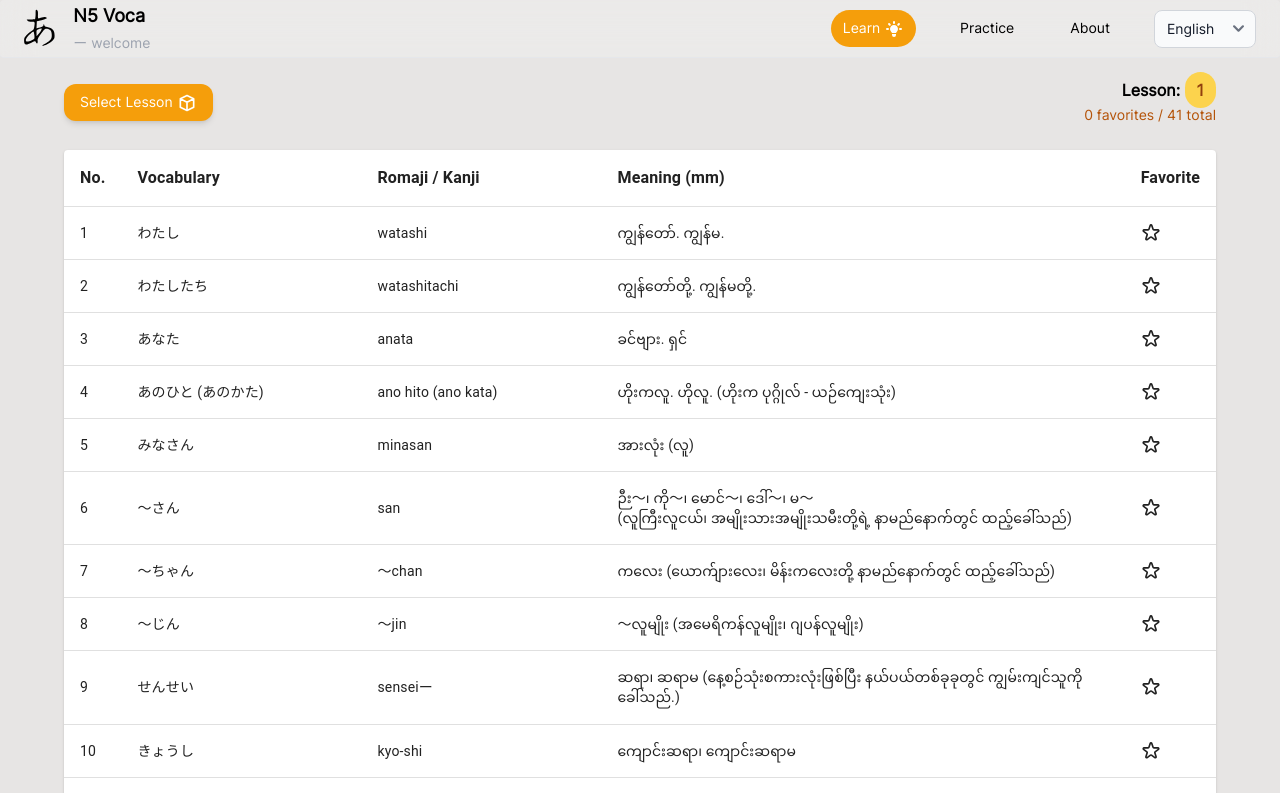
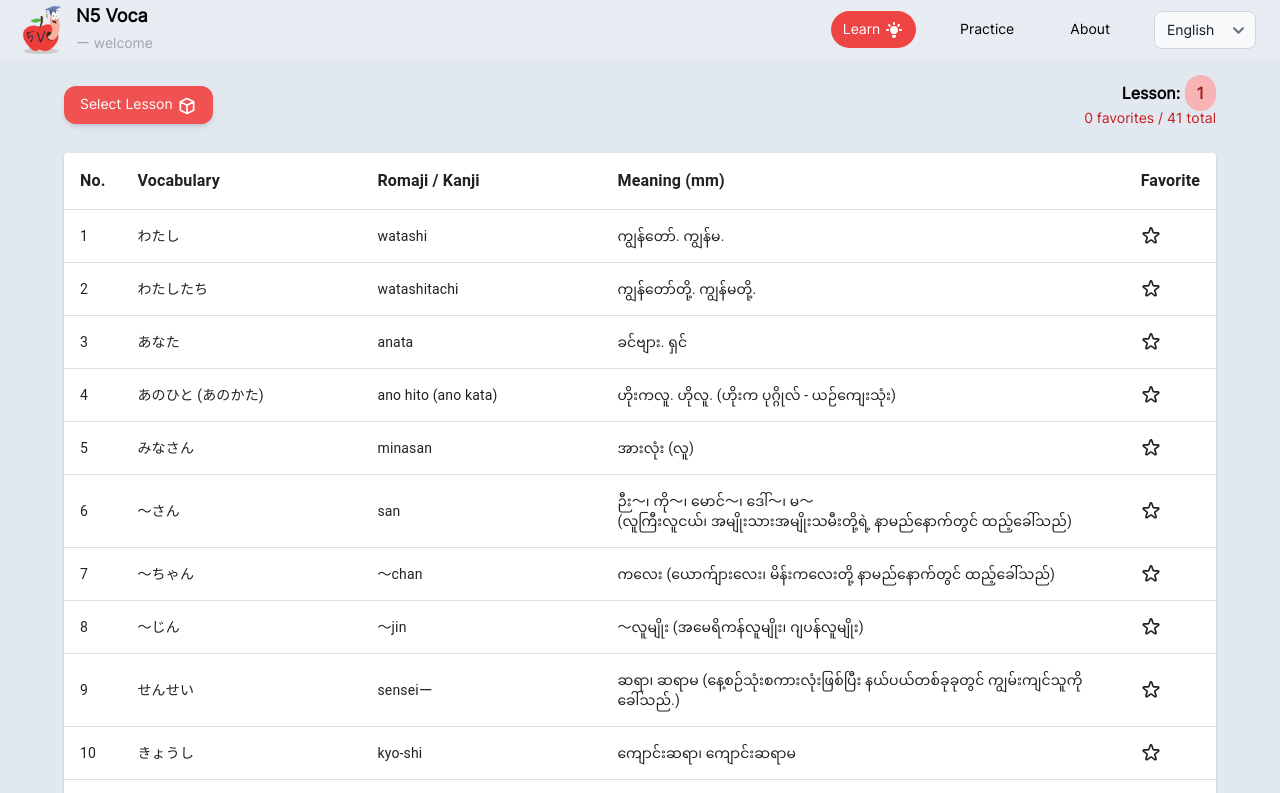
Before and after one commit to ETS-ReactNative1/react--jp-n5-voca, a React (Create React App) app: page /learn in a window 1280 px wide. Shown: the top 793 px of the page. Built offline with nearby package versions, Linux system fonts and the light colour scheme.

Commit message:
changed logo

```diff
--- a/public/index.html
+++ b/public/index.html
@@ -3,29 +3,10 @@
   <head>
     <meta charset="utf-8" />
     <meta name="viewport" content="width=device-width, initial-scale=1" />
-    <link rel="shortcut icon" href="%PUBLIC_URL%/favicon.ico" />
-    <!--
-      Notice the use of %PUBLIC_URL% in the tag above.
-      It will be replaced with the URL of the `public` folder during the build.
-      Only files inside the `public` folder can be referenced from the HTML.
-
-      Unlike "/favicon.ico" or "favicon.ico", "%PUBLIC_URL%/favicon.ico" will
-      work correctly both with client-side routing and a non-root public URL.
-      Learn how to configure a non-root public URL by running `npm run build`.
-    -->
-    <title>React App</title>
+    <link rel="icon" type="image/png" sizes="96x96" href="/logo.png" />
+    <title>N5 Voca</title>
   </head>
   <body>
     <div id="root"></div>
-    <!--
-      This HTML file is a template.
-      If you open it directly in the browser, you will see an empty page.
-
-      You can add webfonts, meta tags, or analytics to this file.
-      The build step will place the bundled scripts into the <body> tag.
-
-      To begin the development, run `npm start`.
-      To create a production bundle, use `npm run build`.
-    -->
   </body>
 </html>
--- a/src/App.css
+++ b/src/App.css
@@ -1,13 +1,13 @@
 .active {
   color: #ffffff;
-  background-color: #f59e0b;
+  background-color: #ef4444;
   display: block;
   padding: 0.5rem;
 }
 
 .active-choice {
   color: #ffffff;
-  background-color: #f59e0b;
+  background-color: #ef4444;
   display: block;
   padding: 0.5rem;
 }
@@ -16,7 +16,7 @@
 @media only screen and (max-width: 600px) {
   .active {
     color: #ffffff;
-    background-color: #f59e0b;
+    background-color: #ef4444;
     display: block;
   }
 }
--- a/src/components/customRadioButton.jsx
+++ b/src/components/customRadioButton.jsx
@@ -17,10 +17,10 @@ const CustomRadioButton = ({
     <div
       onClick={() => onClick(value)}
       className={`inline-block bg-white cursor-pointer rounded-lg border-4 border-white-300 ${
-        isSelected && 'border-amber-400 text-amber-700'
+        isSelected && 'border-red-400 text-red-700'
       } ${styles}`}>
       <span>{label}</span>
-      <small className="text-amber-500 text-xs">{description}</small>
+      <small className="text-red-500 text-xs">{description}</small>
     </div>
   );
 };
--- a/src/components/navBar.jsx
+++ b/src/components/navBar.jsx
@@ -1,7 +1,7 @@
 import React, { useState, useEffect } from 'react';
 import { Link, NavLink, useLocation } from 'react-router-dom';
 import { useTranslation } from 'react-i18next';
-import { ToggleButton, ToggleButtonGroup } from '@mui/material';
+import logo from '../assets/icons/logo.png';
 
 const NavBar = ({
   currentLang: lang,
@@ -26,34 +26,7 @@ const NavBar = ({
     <nav className="bg-white w-full z-50 sticky top-0 px-2 sm:px-4 py-0.5 rounded dark:bg-gray-800 backdrop-filter backdrop-blur-lg bg-opacity-20 border-b border-gray-200 firefox:bg-opacity-90">
       <div className="container flex flex-wrap justify-between items-center mx-auto">
         <Link to="/" className="flex">
-          <svg
-            version="1.0"
-            xmlns="http://www.w3.org/2000/svg"
-            width="40pt"
-            height="40pt"
-            className="mr-1"
-            viewBox="0 0 120 120"
-            preserveAspectRatio="xMidYMid meet">
-            <g
-              transform="translate(0.000000,110.000000) scale(0.140000,-0.140000)"
-              fill="#000000"
-              stroke="none">
-              <path
-                d="M315 595 c0 -40 -4 -77 -8 -82 -5 -4 -38 -8 -73 -8 -35 0 -64 -1 -64
--2 0 -1 7 -9 16 -17 10 -10 33 -16 65 -16 55 0 54 1 43 -83 -6 -42 -11 -49
--49 -71 -23 -14 -58 -43 -78 -65 -31 -34 -37 -49 -37 -84 0 -75 23 -82 117
--37 61 28 63 29 73 10 17 -33 32 -23 28 18 -3 32 5 48 57 120 58 81 61 83 94
-78 55 -8 76 -37 76 -101 0 -46 -4 -58 -30 -85 -16 -18 -52 -43 -78 -57 -27
--13 -47 -26 -45 -29 14 -13 117 35 155 71 40 39 43 45 43 96 0 80 -33 117
--121 133 -26 5 -39 13 -44 29 l-7 22 -7 -24 c-5 -18 -18 -27 -56 -37 -28 -7
--51 -13 -53 -14 -2 0 -2 26 0 58 l3 57 75 18 c87 21 104 32 68 46 -18 7 -37 5
--64 -4 -63 -23 -64 -22 -61 46 2 51 -1 63 -18 75 -19 13 -20 11 -20 -61z m88
--266 c-10 -17 -30 -45 -45 -62 l-27 -32 -1 51 c0 49 1 52 33 62 55 17 60 15
-40 -19z m-109 -69 c4 -28 4 -55 1 -60 -11 -17 -83 -50 -110 -50 -51 0 -24 71
-48 127 23 18 45 33 48 33 4 0 9 -23 13 -50z"
-              />
-            </g>
-          </svg>
+          <img src={logo} className="w-auto h-14 mr-2 p-1" />
 
           <div className="flex flex-col">
             <span className="whitespace-nowrap text-lg font-bold dark:text-white">
--- a/src/index.css
+++ b/src/index.css
@@ -14,7 +14,7 @@ body {
   padding: 0;
   font-family: 'Inter';
   /* background-color: #e2e8f0; */
-  background-color: #e7e5e4;
+  background-color: #e2e8f0;
 }
 
 #root {
--- a/src/pages/learn.jsx
+++ b/src/pages/learn.jsx
@@ -127,7 +127,7 @@ const Learn = () => {
         <div className="flex justify-between items-center mt-5">
           <button
             onClick={handleModal}
-            className="text-white bg-amber-500 shadow-md hover:bg-amber-600 focus:ring-4 focus:ring-amber-300 font-medium rounded-xl text-sm px-4 py-2 text-center dark:bg-amber-600dark:hover:bg-amber-700 dark:focus:ring-amber-800"
+            className="text-white bg-red-500 shadow-md hover:bg-red-600 focus:ring-4 focus:ring-red-300 font-medium rounded-xl text-sm px-4 py-2 text-center dark:bg-red-600dark:hover:bg-red-700 dark:focus:ring-red-800"
             type="button">
             Select Lesson{' '}
             <svg
@@ -148,11 +148,11 @@ const Learn = () => {
           <div className="text-right">
             <span className="ml-3 font-bold block">
               Lesson:{' '}
-              <span className="bg-amber-300 text-amber-800 px-3 py-2 rounded-full">
+              <span className="bg-red-300 text-red-800 px-3 py-2 rounded-full">
                 {lesson}
               </span>
             </span>
-            <span className="text-sm text-amber-700">
+            <span className="text-sm text-red-700">
               {favoritesInSelectedLesson.length} favorites / {lessonFile.length}{' '}
               total
             </span>
@@ -237,9 +237,22 @@ const Learn = () => {
                 </div>
                 <form
                   onSubmit={handleSubmit}
-                  className="px-6 pb-4 space-y-4 lg:px-8 sm:pb-6 xl:pb-8">
-                  <h3 className="text-xl font-medium text-gray-900 dark:text-white">
-                    Select a lesson
+                  className="px-6 pb-8 space-y-4 lg:px-8">
+                  <h3 className="text-lg font-medium text-gray-900 dark:text-white">
+                    Select a lesson{' '}
+                    <svg
+                      xmlns="http://www.w3.org/2000/svg"
+                      className="h-5 w-5 inline"
+                      fill="none"
+                      viewBox="0 0 24 24"
+                      stroke="currentColor"
+                      strokeWidth={2}>
+                      <path
+                        strokeLinecap="round"
+                        strokeLinejoin="round"
+                        d="M20 7l-8-4-8 4m16 0l-8 4m8-4v10l-8 4m0-10L4 7m8 4v10M4 7v10l8 4"
+                      />
+                    </svg>
                   </h3>
                   <div className="flex justify-center flex-col">
                     <div className="relative w-full gap-2 text-center">
--- a/src/pages/practice.jsx
+++ b/src/pages/practice.jsx
@@ -196,7 +196,7 @@ const Practice = () => {
             {/* modal open button */}
             <button
               onClick={handleModal}
-              className="text-white bg-amber-500 shadow-md hover:bg-amber-700 focus:ring-4 focus:ring-amber-300 font-medium rounded-full text-sm px-5 py-2.5 text-center dark:bg-amber-600 dark:hover:bg-amber-700 dark:focus:ring-amber-800"
+              className="text-white bg-red-500 shadow-md hover:bg-red-700 focus:ring-4 focus:ring-red-300 font-medium rounded-full text-sm px-5 py-2.5 text-center dark:bg-red-600 dark:hover:bg-red-700 dark:focus:ring-red-800"
               type="button">
               <svg
                 xmlns="http://www.w3.org/2000/svg"
@@ -398,7 +398,7 @@ const Practice = () => {
                     {/* submit button */}
                     <button
                       type="submit"
-                      className="w-full font-bold text-white bg-amber-500 hover:bg-amber-800 focus:ring-4 focus:ring-amber-300 rounded-lg text-sm px-5 py-2.5 text-center dark:bg-amber-600 dark:hover:bg-amber-700 dark:focus:ring-amber-800">
+                      className="w-full font-bold text-white bg-red-500 hover:bg-red-800 focus:ring-4 focus:ring-red-300 rounded-lg text-sm px-5 py-2.5 text-center dark:bg-red-600 dark:hover:bg-red-700 dark:focus:ring-red-800">
                       Let's start{' '}
                       <svg
                         xmlns="http://www.w3.org/2000/svg"
```
Also changed, not shown: public/logo.png (added), src/assets/icons/logo.png (added).
